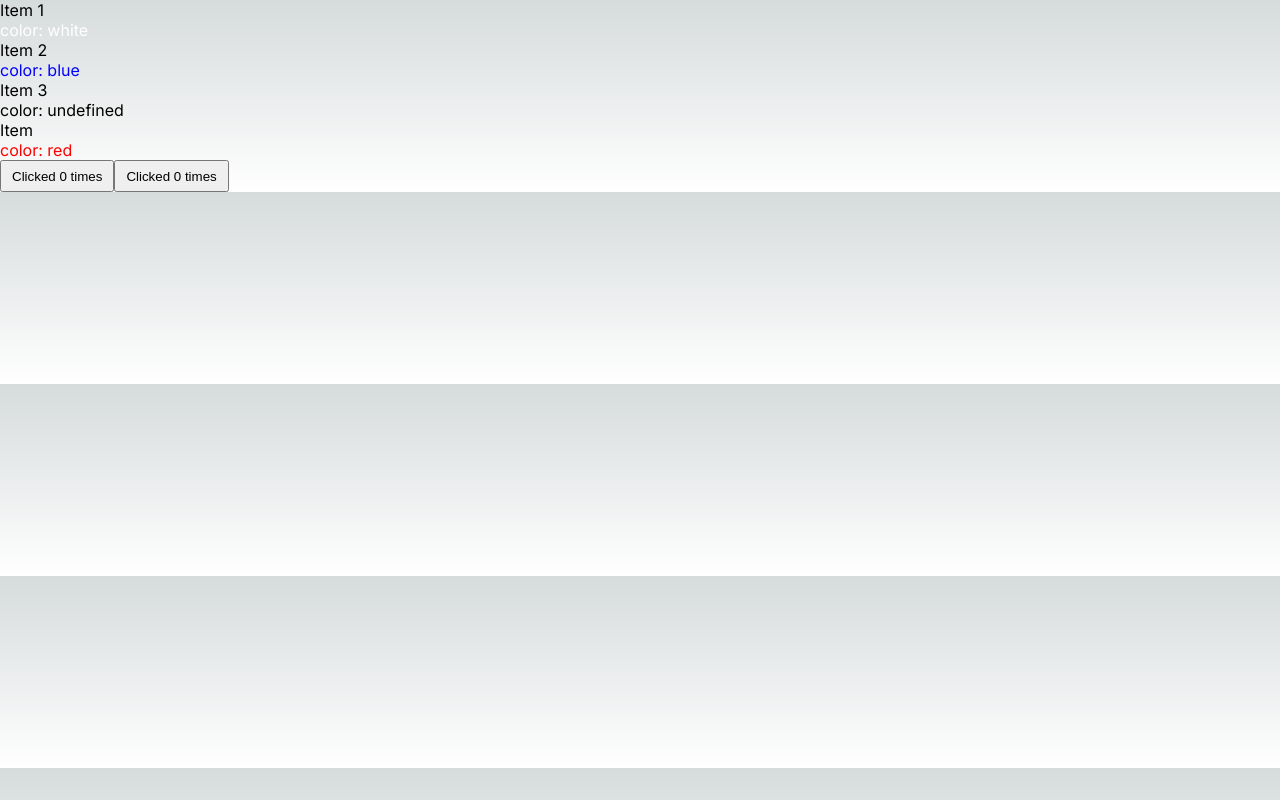
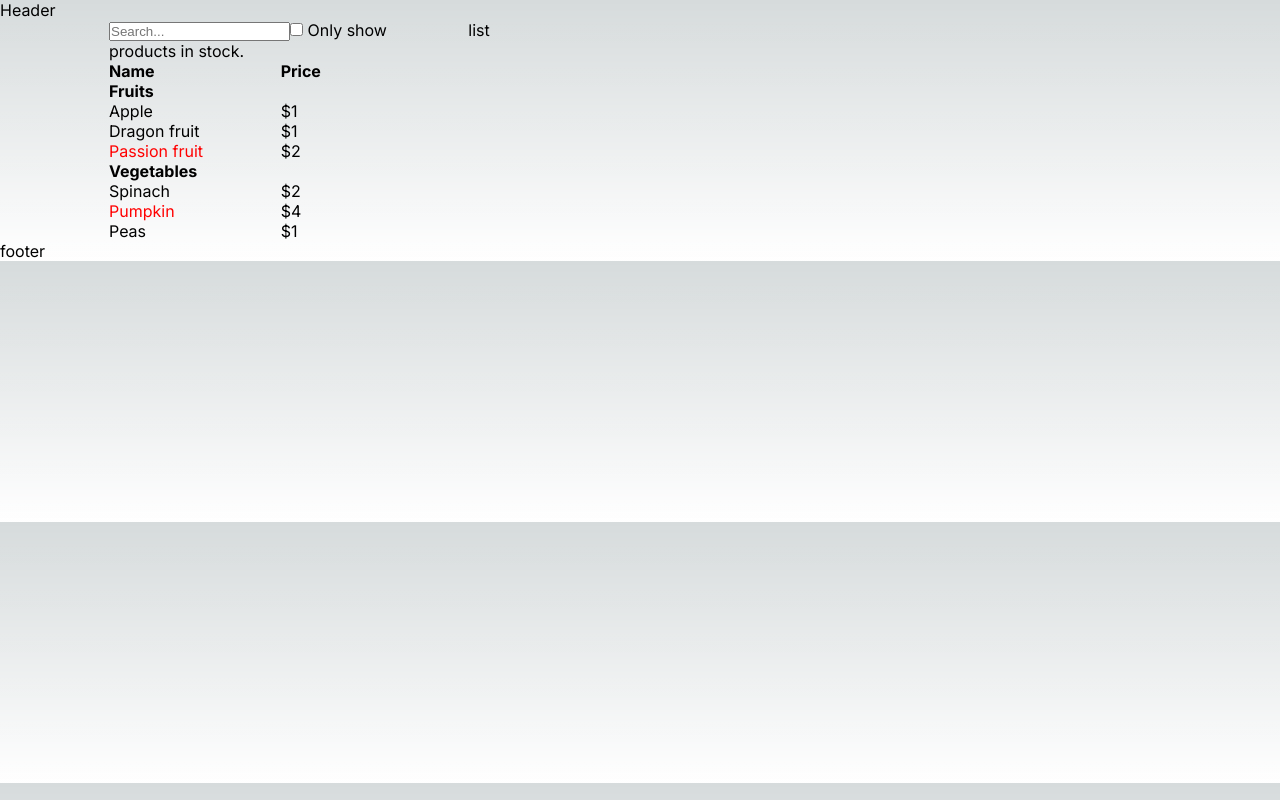
Before and after one commit to leoclao/clo-learn-bun-react-next, a Next.js app: page /product in a window 1280 px wide. Built offline with nearby package versions, Linux system fonts and the light colour scheme.

Commit message:
feat: done ticke #16

```diff
--- a/src/app/layout.tsx
+++ b/src/app/layout.tsx
@@ -16,7 +16,13 @@ export default function RootLayout({
 }) {
   return (
     <html lang="en">
-      <body className={inter.className}>{children}</body>
+      <body className={inter.className}>
+        <div>
+          <header>Header</header>
+          {children}
+          <footer>footer</footer>
+        </div>
+      </body>
     </html>
   )
 }
--- a/src/app/product/page.tsx
+++ b/src/app/product/page.tsx
@@ -5,36 +5,166 @@ import clsx from 'clsx';
 import Components from '@/components';
 import styles from '@/styles/modules/product.module.scss';
 
-const products = [
-  {title: 'Item 1', id: 1, color: 'white'},
-  {title: 'Item 2', id: 2, color: 'blue'},
-  {title: 'Item 3', id: 3},
-  {title: 'Item', id: 4, color: 'red'},
+// const products = [
+//   { title: 'Item 1', id: 1, color: 'white' },
+//   { title: 'Item 2', id: 2, color: 'blue' },
+//   { title: 'Item 3', id: 3 },
+//   { title: 'Item', id: 4, color: 'red' },
+// ]
+
+function FilterableProductTable({ products }) {
+  const [filterText, setFilterText] = useState('');
+  const [inStockOnly, setInStockOnly] = useState(false);
+
+  return (
+    <div>
+      <SearchBar
+        filterText={filterText}
+        inStockOnly={inStockOnly}
+        onFilterTextChange={setFilterText}
+        onInStockOnlyChange={setInStockOnly}
+      />
+      <ProductTable
+        products={products}
+        filterText={filterText}
+        inStockOnly={inStockOnly}
+      />
+    </div>
+  );
+}
+
+function ProductCategoryRow({ category }) {
+  return (
+    <div>
+      <h4>{category}</h4>
+    </div>
+  );
+}
+
+function ProductRow({ product }) {
+  const name = product.stocked ? product.name : <span className={styles.red}>{product.name}</span>;
+  return (
+    <Components.Grid cols="2">
+      <Components.Col>{name}</Components.Col>
+      <Components.Col>{product.price}</Components.Col>
+    </Components.Grid>
+  );
+}
+
+function ProductTable({ products, filterText, inStockOnly }) {
+  const rows = [];
+  let lastCategory = null;
+
+  products.forEach((product) => {
+    if (product.name.toLowerCase().indexOf(filterText.toLowerCase()) === -1) {
+      return;
+    }
+
+    if (inStockOnly && !product.stocked) {
+      return;
+    }
+
+    if (product.category !== lastCategory) {
+      rows.push(
+        <ProductCategoryRow
+          category={product.category}
+          key={product.category}
+        />
+      );
+    }
+
+    rows.push(
+      <ProductRow
+        product={product}
+        key={product.name}
+      />
+    );
+    lastCategory = product.category;
+  });
+
+  return (
+    <div>
+      <Components.Grid cols="2">
+        <Components.Col>
+          <strong>Name</strong>
+        </Components.Col>
+        <Components.Col>
+          <strong>Price</strong>
+        </Components.Col>
+      </Components.Grid>
+      {rows}
+    </div>
+  );
+}
+
+function SearchBar({
+  filterText,
+  inStockOnly,
+  onFilterTextChange,
+  onInStockOnlyChange
+}) {
+  return (
+    <form>
+      <input
+        type="text"
+        value={filterText}
+        onChange={(e) => onFilterTextChange(e.target.value)}
+        placeholder="Search..."
+      />
+      <label>
+        <input
+          type="checkbox"
+          checked={inStockOnly}
+          onChange={(e) => onInStockOnlyChange(e.target.checked)}
+        />
+        {' '}
+        Only show products in stock.
+      </label>
+    </form>
+  );
+}
+
+const PRODUCTS = [
+  { category: "Fruits", price: "$1", stocked: true, name: "Apple" },
+  { category: "Fruits", price: "$1", stocked: true, name: "Dragon fruit" },
+  { category: "Fruits", price: "$2", stocked: false, name: "Passion fruit" },
+  { category: "Vegetables", price: "$2", stocked: true, name: "Spinach" },
+  { category: "Vegetables", price: "$4", stocked: false, name: "Pumpkin" },
+  { category: "Vegetables", price: "$1", stocked: true, name: "Peas" },
 ]
 
 export default function Product() {
-  const [count, setCount] = useState(0);
-    function handleClick() {
-      // alert('You clicked me!');
-      setCount(count + 1);
-    }
-  const productColors = products.map( productColor => productColor.color);
-  const listItems = products.map(product =>
-    <Components.Grid display={'flex'} key={product.id}>
-      <Components.Col>{product.title}</Components.Col>
-      <Components.Col><div className={clsx({[`${styles[`${product.color}`]}`]: !!product.color})}>{`color: ${product.color}`}</div></Components.Col>
-    </Components.Grid>
+  // const [count, setCount] = useState(0);
+  // function handleClick() {
+  //   setCount(count + 1);
+  // }
+  // const productColors = products.map(productColor => productColor.color);
+  // const listItems = products.map(product =>
+  //   <Components.Grid cols='2' key={product.id}>
+  //     <Components.Col>
+  //       <label className={styles.name}>{product.title}</label>
+  //     </Components.Col>
+  //     <Components.Col><div className={clsx([!!product.color && `${styles[`${product.color}`]}`])}>{`color: ${product.color}`}</div></Components.Col>
+  //   </Components.Grid>
+  // );
+
+  return (
+    <Components.Container>
+      <Components.Grid cols="12" gap="4">
+        <Components.Col colSpan="4">
+          <aside><FilterableProductTable products={PRODUCTS} /></aside>
+        </Components.Col>
+        <Components.Col colSpan="8">
+          {/* <section>{listItems}</section> */}
+          list
+        </Components.Col>
+      </Components.Grid>
+      {/* <ButtonCountClick count={count} onClick={handleClick} />
+      <ButtonCountClick count={count} onClick={handleClick} /> */}
+    </Components.Container>
   );
 
-  return (
-    <>
-      <section>{listItems}</section>
-      <ButtonCountClick count={count} onClick={handleClick} />
-      <ButtonCountClick count={count} onClick={handleClick} />
-    </>
-  );
-
-  function ButtonCountClick({count, onClick}) {
+  function ButtonCountClick({ count, onClick }) {
 
     return (
       <Components.Button onClick={onClick} label={`Clicked ${count} times`} />
--- a/src/components/Col.tsx
+++ b/src/components/Col.tsx
@@ -4,18 +4,24 @@ import styles from '@/styles/modules/col.module.scss';
 
 interface Props {
   children: React.ReactElement;
-  colSpan?: number;
+  colSpan?: string | undefined;
 }
 
 const Col: React.FC<Props> = ({
   children,
   colSpan
 }) => {
-  const baseClass = clsx(styles.base);
+  const className = clsx(
+    !colSpan && styles.base,
+    !!colSpan && styles[`span${colSpan}`]
+  );
 
-  return (Children.map(children, child =>
-    <div className={baseClass}>{child}</div>
-  ));
+  // return (Children.map(children, child =>
+  //   <div className={baseClass}>{child}</div>
+  // ));
+  return (
+    <div className={className}>{children}</div>
+  );
 }
 
 export default Col;
--- /dev/null
+++ b/src/components/Container.tsx
@@ -0,0 +1,19 @@
+import React, { Children } from 'react';
+import clsx from 'clsx';
+import styles from '@/styles/modules/container.module.scss';
+
+interface Props {
+  children: React.ReactElement;
+  modifierClass: string | undefined;
+}
+
+const Container: React.FC<Props> = ({ children, modifierClass }) => {
+  const baseClass = clsx(
+    !modifierClass && styles.b,
+    modifierClass
+  );
+
+  return <div className={baseClass}>{children}</div>
+};
+
+export default Container;
--- /dev/null
+++ b/src/components/Flex.tsx
@@ -0,0 +1,40 @@
+import React, { Children } from 'react';
+import clsx from 'clsx';
+import styles from '@/styles/modules/flex.module.scss';
+
+interface Props {
+  children: React.ReactElement;
+  // basis?: string | undefined,
+  direction?: string | undefined,
+  wrap?: string | undefined,
+  // flex?: string | undefined,
+  // grow?: string | undefined,
+  // shrink?: string | undefined,
+  gap?: string | undefined
+}
+
+const Flex: React.FC<Props> = ({
+  children,
+  // basis,
+  direction,
+  wrap,
+  // flex,
+  // grow,
+  // shrink,
+  gap
+}) => {
+  const baseClass = clsx(
+    styles.b,
+    // !!basis && styles[`${basis}`],
+    !!direction && styles[`${direction}`],
+    !!wrap && styles[`${wrap}`],
+    // !!flex && styles[`${flex}`],
+    // !!grow && styles[`${grow}`],
+    // !!shrink && styles[`${shrink}`],
+    !!gap && styles[`gap${gap}`],
+  );
+  // return (Children.map(children, child => <div className={baseClass}>{child}</div>));
+  return (<div className={baseClass}>{children}</div>);
+};
+
+export default Flex;
--- a/src/components/index.ts
+++ b/src/components/index.ts
@@ -2,6 +2,8 @@ import Avatar from "./Avatar";
 import Button from "./Button";
 import Col from "./Col";
 import Collapse from "./Collapse";
+import Container from "./Container";
+import Flex from "./Flex";
 import Grid from "./Grid";
 import Icon from "./Icon";
 import Tag from "./Tag";
@@ -11,6 +13,8 @@ const Components = {
   Button,
   Col,
   Collapse,
+  Container,
+  Flex,
   Grid,
   Icon,
   Tag
--- a/src/styles/modules/col.module.scss
+++ b/src/styles/modules/col.module.scss
@@ -1,3 +1,61 @@
 .base {
   display: flex;
 }
+
+.span {
+  &Auto {
+    grid-column: auto;
+  }
+
+  &1 {
+    grid-column: span 1 / span 1;
+  }
+
+  &2 {
+    grid-column: span 2 / span 2;
+  }
+
+  &3 {
+    grid-column: span 3 / span 3;
+  }
+
+  &4 {
+    grid-column: span 4 / span 4;
+  }
+
+  &5 {
+    grid-column: span 5 / span 5;
+  }
+
+  &6 {
+    grid-column: span 6 / span 6;
+  }
+
+  &7 {
+    grid-column: span 7 / span 7;
+  }
+
+  &8 {
+    grid-column: span 8 / span 8;
+  }
+
+  &9 {
+    grid-column: span 9 / span 9;
+  }
+
+  &10 {
+    grid-column: span 10 / span 10;
+  }
+
+  &11 {
+    grid-column: span 11 / span 11;
+  }
+
+  &12 {
+    grid-column: span 12 / span 12;
+  }
+
+  &Full {
+    grid-column: 1 / -1;
+  }
+}
--- /dev/null
+++ b/src/styles/modules/container.module.scss
@@ -0,0 +1,9 @@
+.b {
+  display: block;
+  padding: 0 1rem;
+
+  @media screen and (min-width: 64rem) {
+    padding-right: 8.515625vw;
+    padding-left: 8.515625vw;
+  }
+}
--- /dev/null
+++ b/src/styles/modules/flex.module.scss
@@ -0,0 +1,9 @@
+.b {
+  display: flex;
+}
+
+.basis {
+  &0 {
+    flex-basis: 0;
+  }
+}
--- a/src/styles/modules/grid.module.scss
+++ b/src/styles/modules/grid.module.scss
@@ -84,3 +84,13 @@
     grid-template-rows: repeat(12, minmax(0, 1fr));
   }
 }
+
+.gap {
+  &0 {
+    gap: 0;
+  }
+
+  &4 {
+    gap: 1rem;
+  }
+}
--- a/src/styles/modules/product.module.scss
+++ b/src/styles/modules/product.module.scss
@@ -9,3 +9,8 @@
 .red {
   color: red;
 }
+
+.name {
+  color: grey;
+  font-size: large;
+}
```
Also changed, not shown: 1 other file (tests, documents, lock files or other folders).
